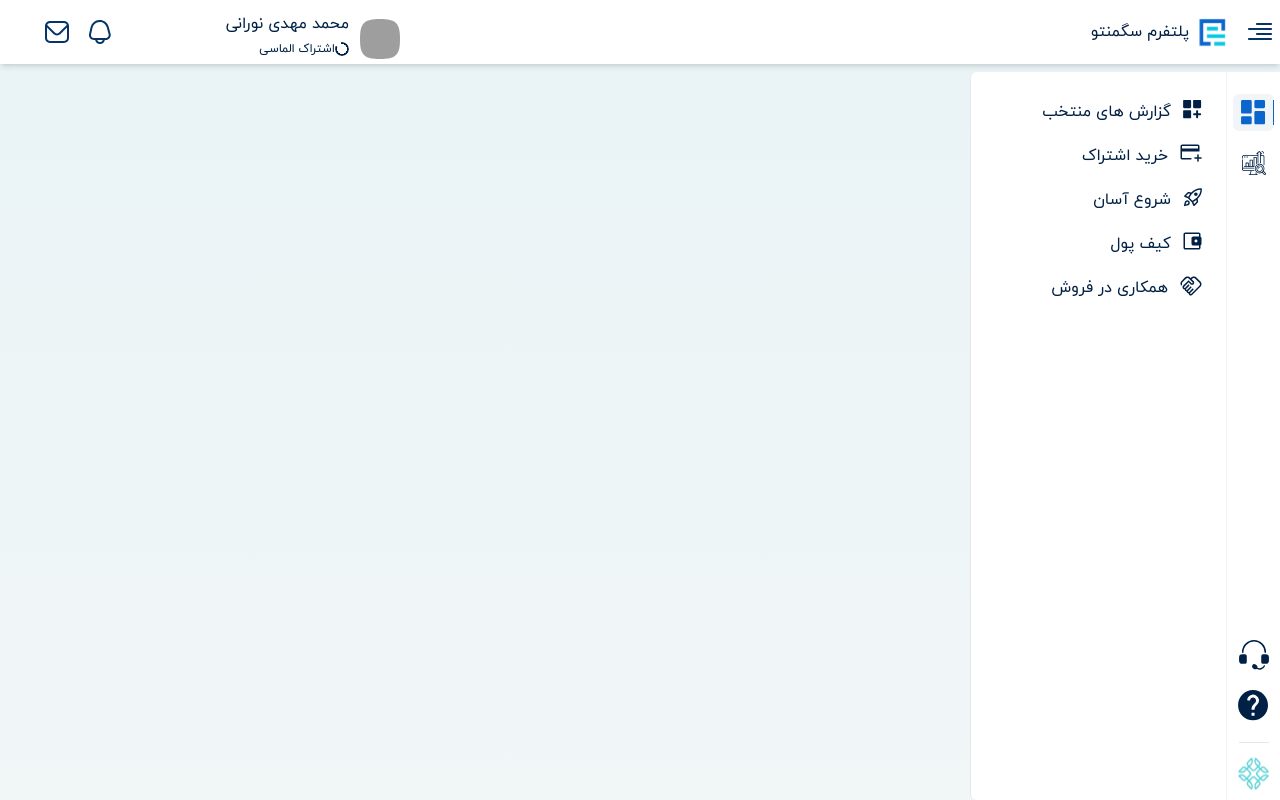
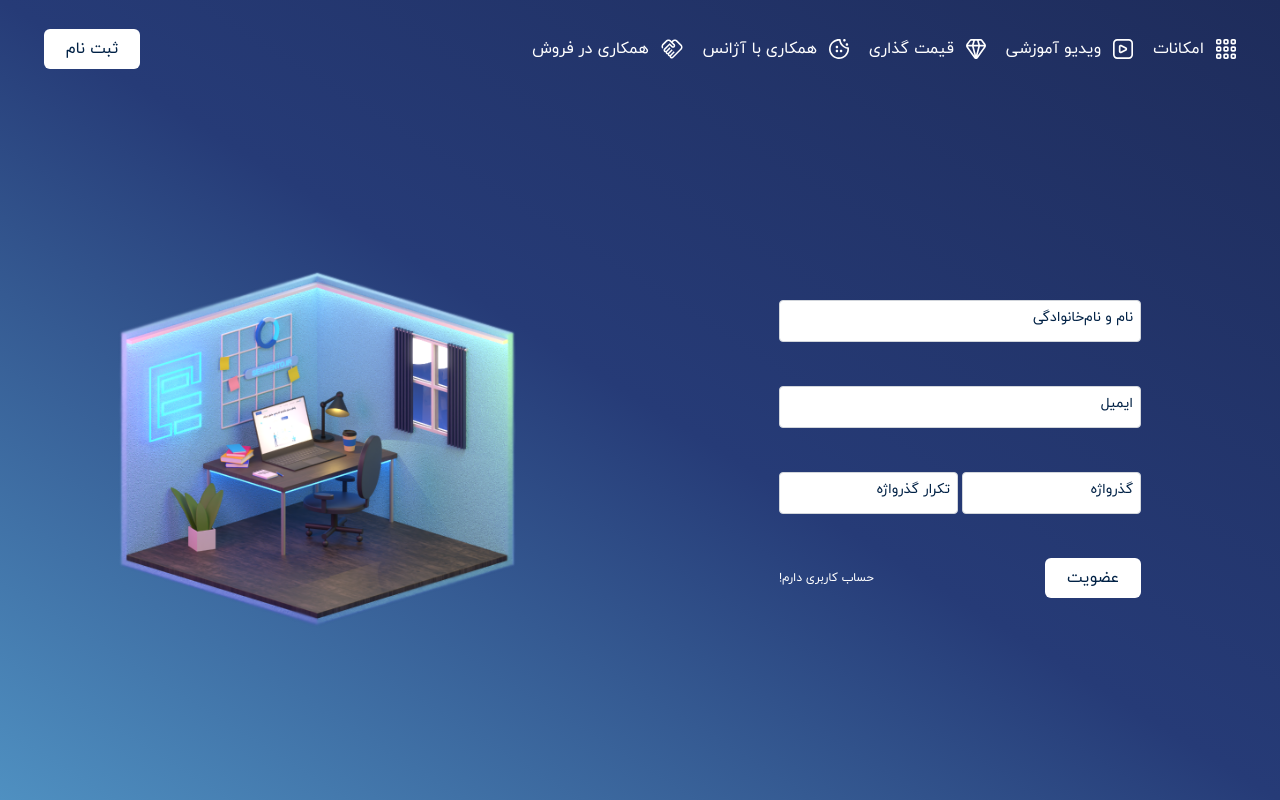
Before and after one commit to xaankoow/segmento-nuxt, a Nuxt app: page /auth/signup in a window 1280 px wide. Built offline with nearby package versions, Linux system fonts and the light colour scheme; grey boxes are pictures that could not be loaded.

Commit message:
feat-page: signup page designed

```diff
--- a/pages/auth/login.vue
+++ b/pages/auth/login.vue
@@ -60,8 +60,4 @@ const content = ref({
   open: "ورود",
   forget: "گذرواژه خود را فراموش کرده‌اید؟"
 })
-
-onMounted(() => {
-  console.log(emialBox.transitionStyle());
-});
 </script>
--- /dev/null
+++ b/pages/auth/signup.vue
@@ -0,0 +1,102 @@
+<template>
+  <div class="flex w-full items-center">
+    <div class="mx-auto">
+      <div class="flex flex-col gap-11 w-full items-center">
+        <div class="custom_input_box text-base-content w-[22.625rem]">
+          <input
+            v-model="form.fullname"
+            type="text"
+            @focus="fullname.focus()"
+            @blur="fullname.leave()"
+          />
+          <label
+            for="fullname"
+            :class="fullname.transitionStyle(form.fullname)"
+          >
+            {{ content.fullname }}
+          </label>
+        </div>
+        <div class="custom_input_box text-base-content w-[22.625rem]">
+          <input
+            v-model="form.email"
+            type="email"
+            @focus="email.focus()"
+            @blur="email.leave()"
+          />
+          <label for="email" :class="email.transitionStyle(form.email)">
+            {{ content.email }}
+          </label>
+        </div>
+        <div class="flex flex-row gap-1 w-[22.625rem]">
+          <div class="custom_input_box text-base-content w-[22.625rem]">
+            <input
+              v-model="form.password"
+              type="password"
+              @focus="password.focus()"
+              @blur="password.leave()"
+            />
+            <label
+              for="password"
+              :class="password.transitionStyle(form.password)"
+            >
+              {{ content.password }}
+            </label>
+          </div>
+          <div class="custom_input_box text-base-content w-[22.625rem]">
+            <input
+              v-model="form.confirmPassword"
+              type="password"
+              @focus="confirmPassword.focus()"
+              @blur="confirmPassword.leave()"
+            />
+            <label
+              for="confirmPassword"
+              :class="confirmPassword.transitionStyle(form.confirmPassword)"
+            >
+              {{ content.confirmPassword }}
+            </label>
+          </div>
+        </div>
+        <div class="flex justify-between w-full items-center">
+          <button
+            class="bg-base-100 hover:bg-base-250 text-base-content border-none w-24 h-10 rounded-md"
+          >
+            {{ content.signup }}
+          </button>
+          <label class="text-xs">
+            <NuxtLink to="/auth/login">
+              {{ content.currently_signed }}
+            </NuxtLink></label
+          >
+        </div>
+      </div>
+    </div>
+  </div>
+</template>
+
+  <script setup>
+import { CustomTextBox } from "../../composables/CustomTextBox";
+definePageMeta({
+  layout: "login",
+});
+const fullname = new CustomTextBox();
+const email = new CustomTextBox();
+const password = new CustomTextBox();
+const confirmPassword = new CustomTextBox();
+
+const form = ref({
+  fullname: "",
+  email: "",
+  password: "",
+  confirmPassword: "",
+});
+
+const content = ref({
+  fullname: "نام و نام‌خانوادگی",
+  email: "ایمیل",
+  password: "گذرواژه",
+  confirmPassword: "تکرار گذرواژه",
+  signup: "عضویت",
+  currently_signed: "حساب کاربری دارم!",
+});
+</script>
```
